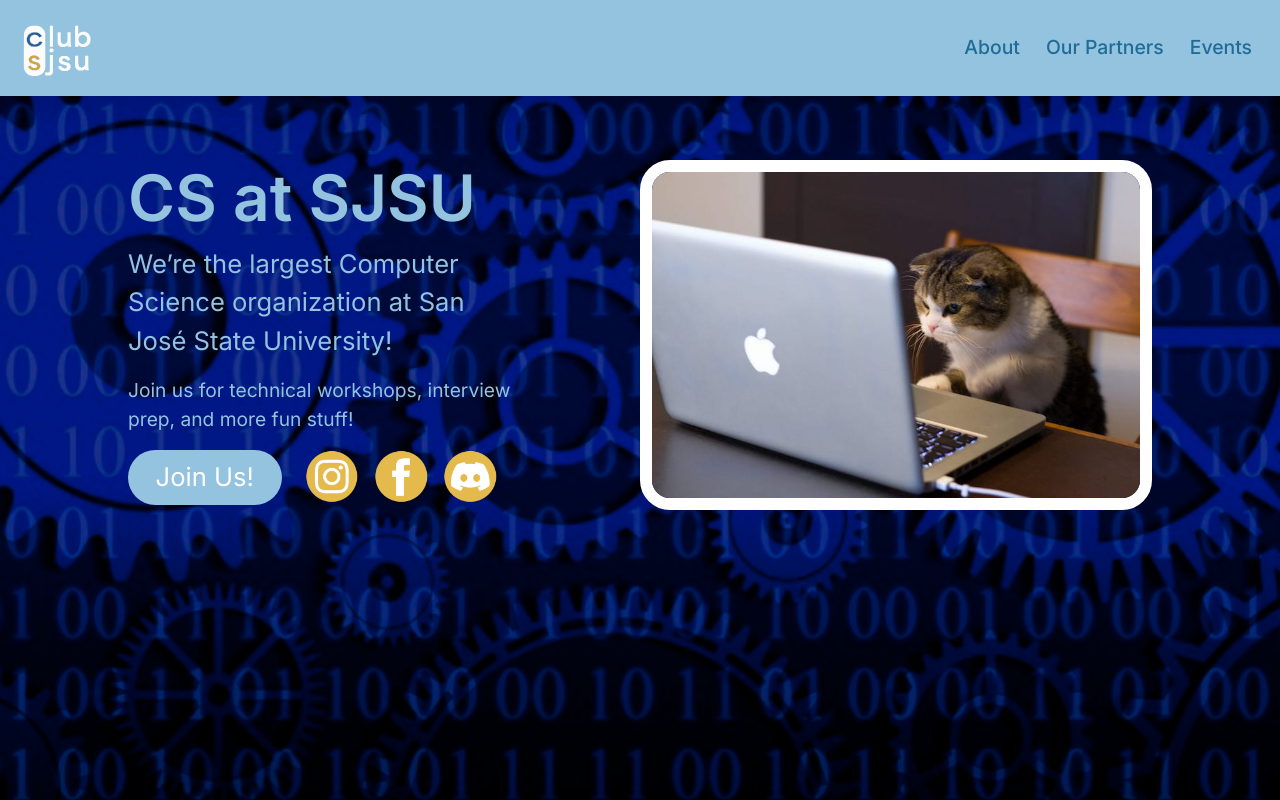
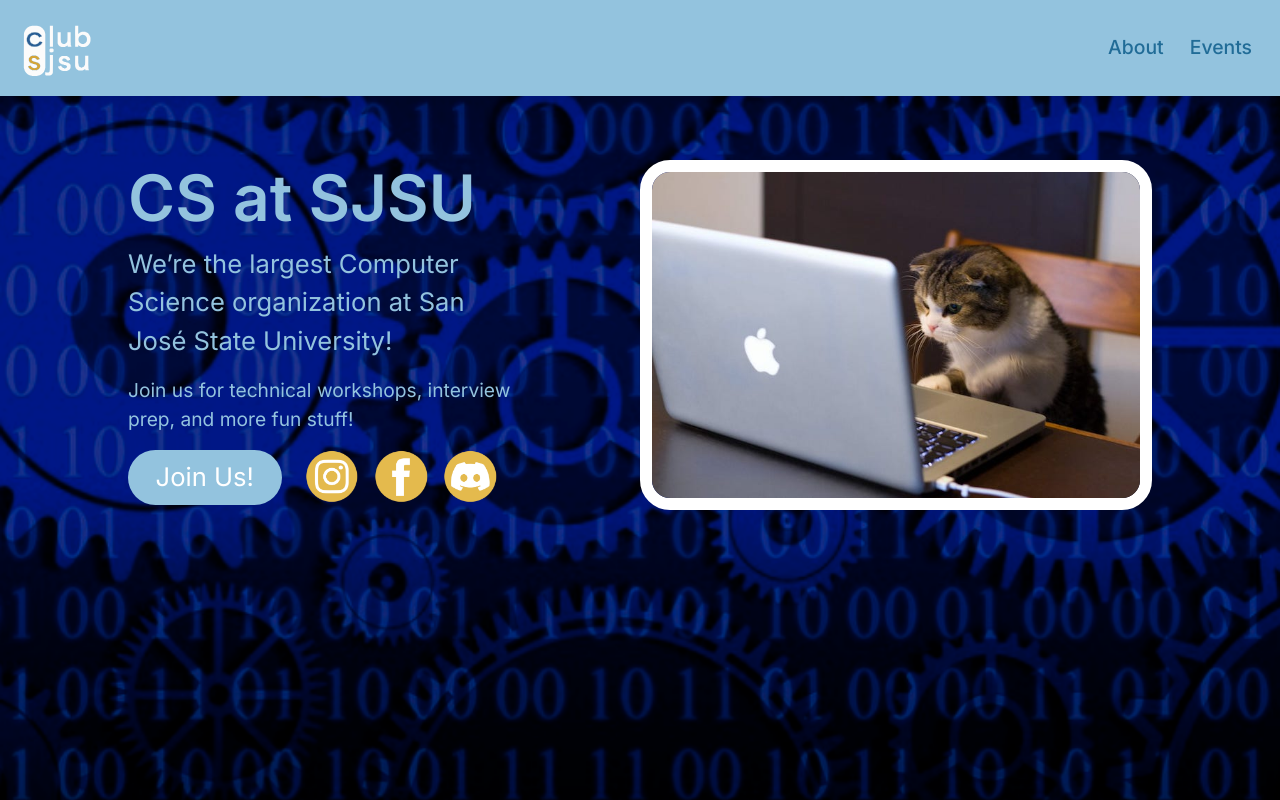
Before and after one commit to aishse/csclub-website, a React (Create React App) app: page /main-menu in a window 1280 px wide. Built offline with nearby package versions, Linux system fonts and the light colour scheme.

Commit message:
Update Navbar.js

```diff
--- a/src/components/Navbar.js
+++ b/src/components/Navbar.js
@@ -29,10 +29,7 @@
             About
           </NavLink>
 
-          <NavLink className="nav-item" eventKey="2" as={Link} to="/partners">
-            Our Partners
-          </NavLink>
-          <NavLink className="nav-item" eventKey="3" as={Link} to="/events">
+          <NavLink className="nav-item" eventKey="2" as={Link} to="/events">
             Events
           </NavLink>
         </Nav>
```
